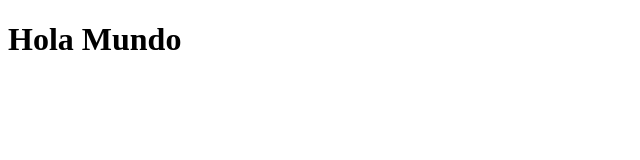
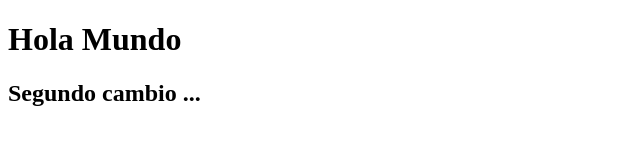
Before and after one commit to morgadodesarrollador/DockerFileHTML, a plain HTML site: page app/index.html in a window 1280 px wide. Shown: the whole page, without its empty margins (0-640 px from the left). Drawn offline with Linux system fonts and the light colour scheme.

Commit message:
Build inicial 2

```diff
--- a/app/index.html
+++ b/app/index.html
@@ -8,5 +8,6 @@
 </head>
 <body>
     <h1>Hola Mundo</h1>
+    <h2>Segundo cambio ...</h2>
 </body>
 </html>
```
